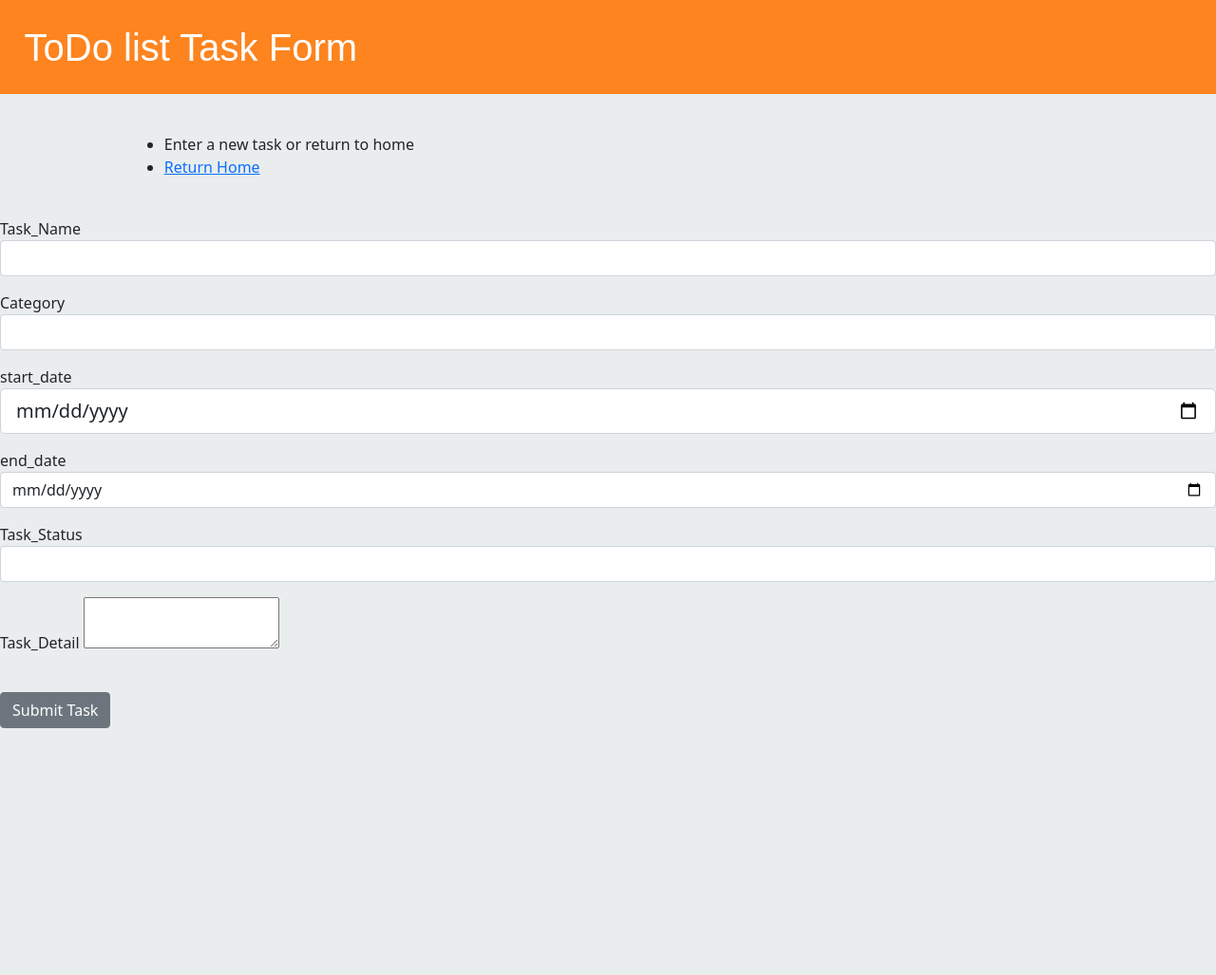
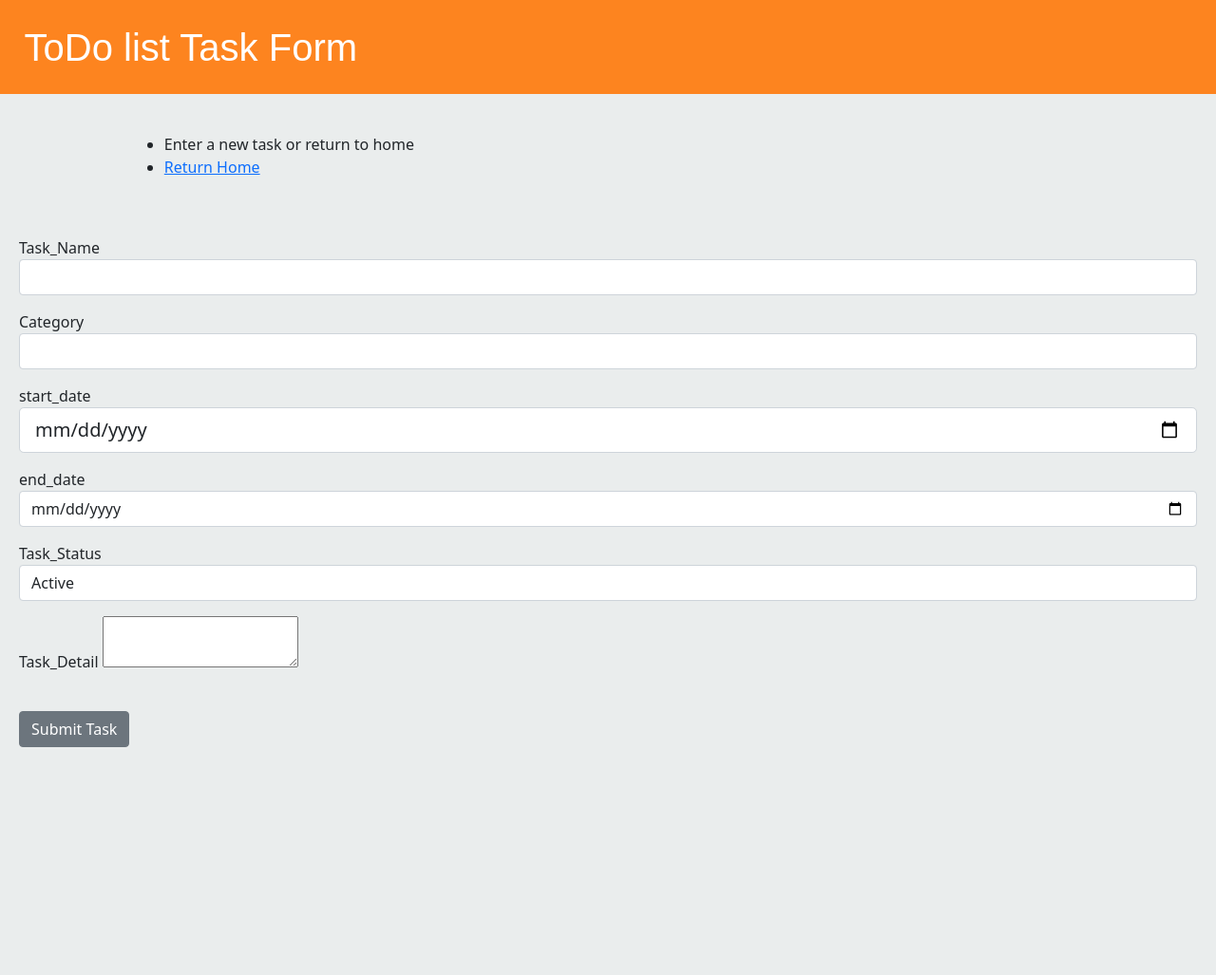
Before and after one commit to RamsesPH/to_do_list, a Flask app: page /add_task in a window 1280 px wide. Shown: the top 1027 px of the page at 95% size. Run offline with Flask 2, Linux system fonts and the light colour scheme; some libraries are stand-ins or nearby versions; some web fonts are replaced.

Commit message:
Adjusted the form view on form.html

```diff
--- a/main.py
+++ b/main.py
@@ -3,10 +3,11 @@
 from flask import Flask, render_template, url_for, request, redirect
 from flask_sqlalchemy import SQLAlchemy
 from flask_wtf import FlaskForm
-from wtforms import StringField, SubmitField, IntegerField
+from wtforms import StringField, SubmitField, IntegerField, SelectField
 from wtforms.fields import DateField
 from wtforms.validators import DataRequired
 from flask_ckeditor import CKEditor, CKEditorField
+import datetime
 
 # from dotenv import load_dotenv
 
@@ -20,8 +21,10 @@ ckeditor = CKEditor(app)
 
 db = SQLAlchemy(app)
 
+# Calculate the current date
+today = datetime.date.today()
 
-#  Create Tables -- Task_Table  --
+# Create Tables -- Task_Table
 
 class Task(db.Model):
     __tablename__ = "task"
@@ -43,7 +46,7 @@ class TaskForm(FlaskForm):
     task_detail = CKEditorField("Task_Detail")
     start_date = DateField('start_date', format='%Y-%m-%d', validators=[DataRequired()])
     end_date = DateField('end_date', format='%Y-%m-%d', validators=[DataRequired()])
-    status = StringField("Task_Status", validators=[DataRequired()])
+    status = SelectField("Task_Status", choices=['Active', 'Completed', 'Cancelled', 'Overdue'], validators=[DataRequired()])
     submit = SubmitField("Submit Task")
 
 
@@ -64,8 +67,19 @@ def home():
 
 @app.route("/view", methods=['GET', 'POST'])
 def task():
+    global today
     all_tasks = Task.query.all()
-    return render_template('view.html', all_tasks=all_tasks, title='all tasks')
+    completed_tasks_count = Task.query.filter_by(status='Completed').count()
+    active_tasks_count = Task.query.filter_by(status='Active').count()
+    cancelled_tasks_count = Task.query.filter_by(status='Cancelled').count()
+    tasks_scheduled_today_count = Task.query.filter(Task.start_date==today).count()
+    overdue_tasks_count = Task.query.filter(Task.end_date<today, Task.status=='Active').count()
+    return render_template('view.html', all_tasks=all_tasks, title='all tasks',
+                           completed_tasks_count=completed_tasks_count,
+                           active_tasks_count=active_tasks_count,
+                           cancelled_tasks_count=cancelled_tasks_count,
+                           overdue_tasks_count=overdue_tasks_count,
+                           tasks_scheduled_today_count=tasks_scheduled_today_count)
 
 
 @app.route("/show_task/<int:id>")
--- a/static/style.css
+++ b/static/style.css
@@ -20,6 +20,8 @@ body { background-color: #EAEDED; }
     font-weight: 400;
     font-size: 40px;
     }
+
+.marco { margin: 20px; }
 
 .deco{ padding: 10px 50px 50px 50px; }
 
@@ -110,16 +112,20 @@ body { background-color: #EAEDED; }
     width: 125px;
     height: 100px;
     border-radius: 10px;
-    margin-bottom: 10px;
-    font-size: 16px;
+    font-size: 14px;
     font-weight: bold;
     color: #fff;
     margin: 30px 30px 20px 50px;
-    padding-left: 5px;
+    text-align: center;
+    padding: 3px;
 }
 
 .orange {
     background-color: orange;
+}
+
+.teal {
+    background-color: grey;
 }
 
 .red {
--- a/templates/form.html
+++ b/templates/form.html
@@ -9,7 +9,7 @@
     </ul>
     </div>
 
-    <form  method="POST"  action="">
+    <form class="marco"  method="POST"  action="">
         <div class="container-fluid">
         {{ form.hidden_tag() }}
 
```
Also changed, not shown: templates/show_task.html (+7 -3 lines), templates/view.html (+7 -3 lines), 1 other file.
